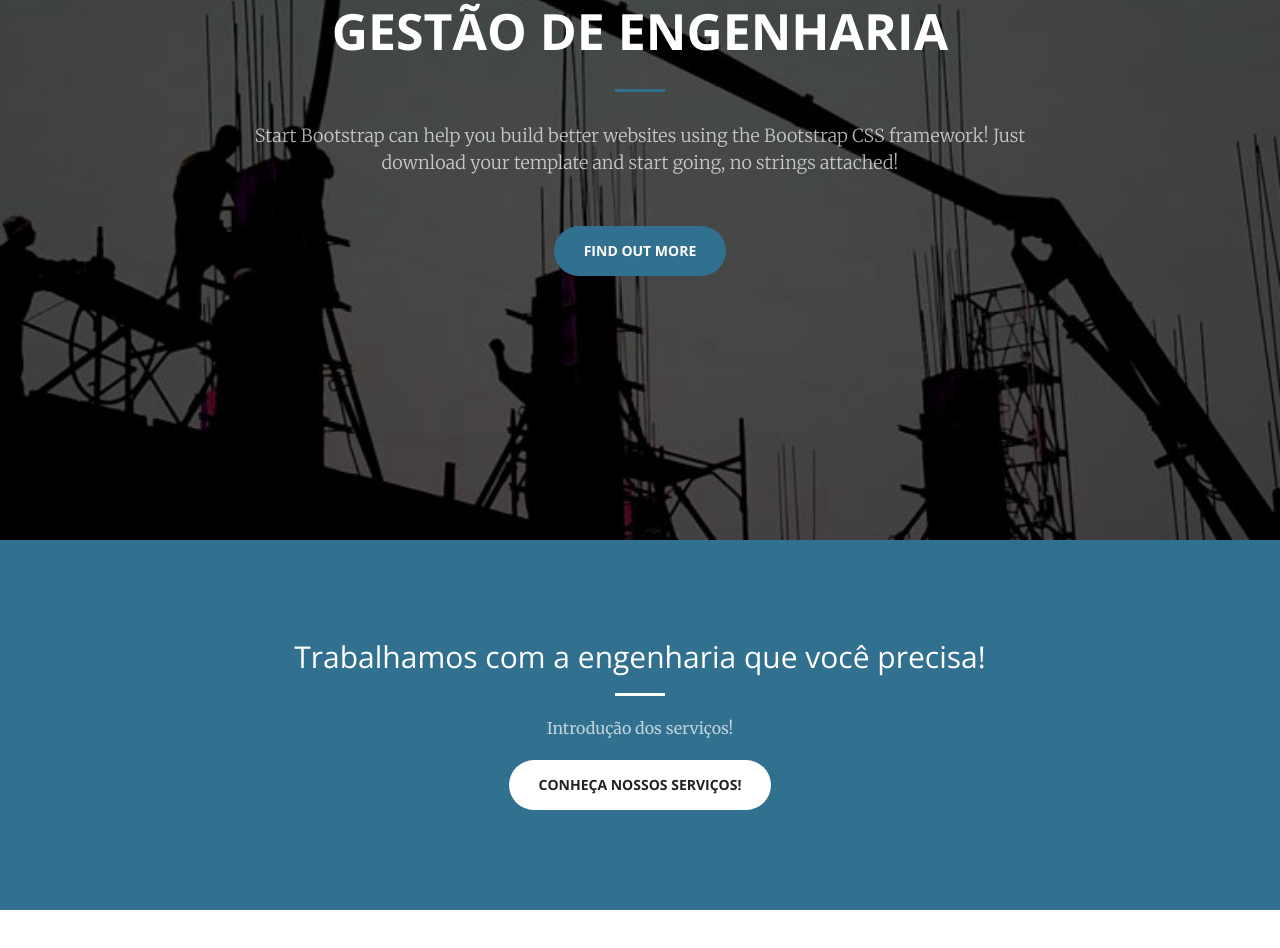
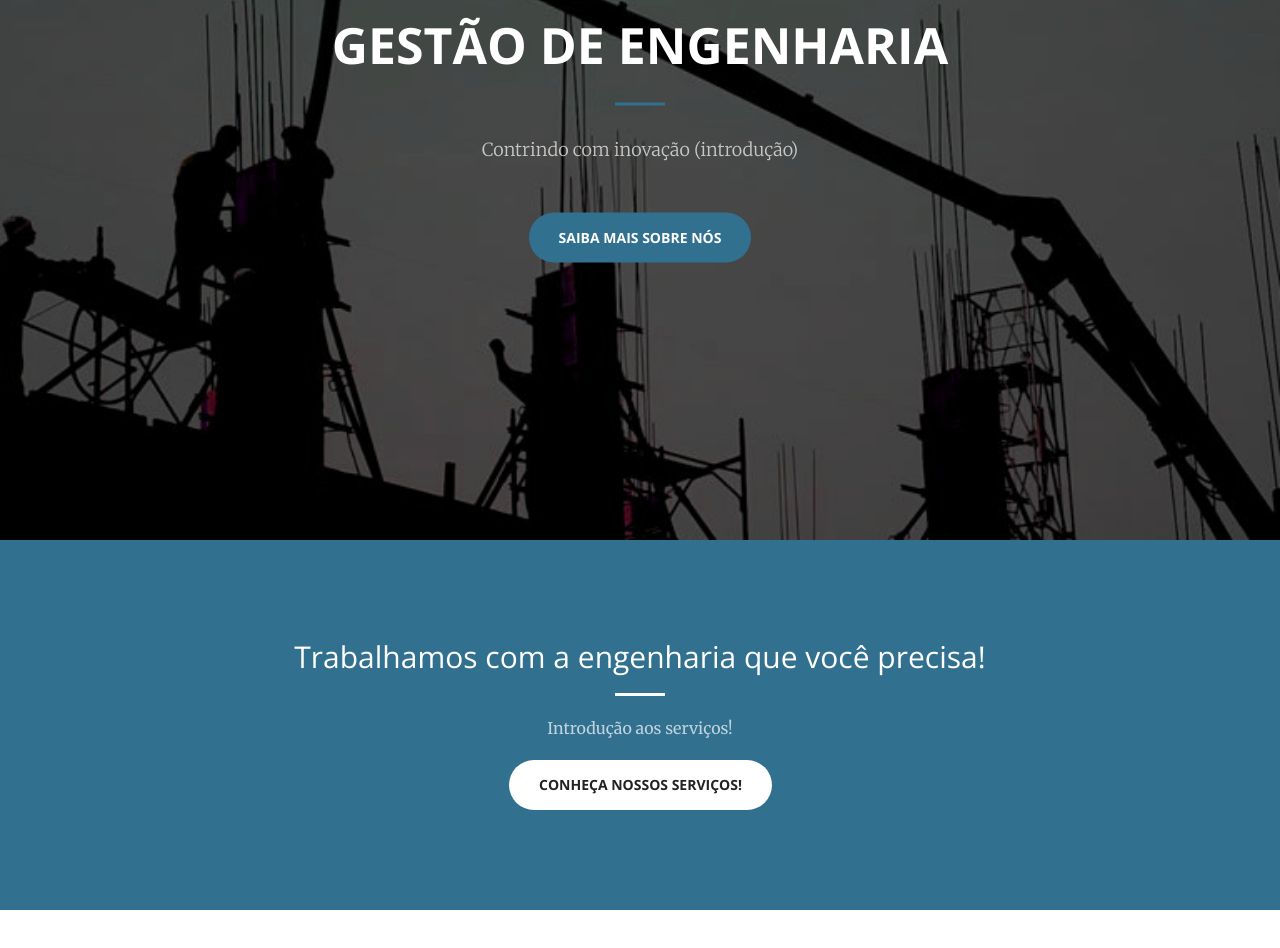
Before and after one commit to rosaCarolsampaio/Calesmon, a website: page index.html in a window 1280 px wide. Shown: the part 260-1208 px from the top of the page. Drawn offline with nearby package versions, Linux system fonts and the light colour scheme.

Commit message:
Alterações P/Info #0105

```diff
--- a/index.html
+++ b/index.html
@@ -75,8 +75,8 @@
             <div class="header-content-inner">
                 <h1 id="homeHeading">Gestão de Engenharia</h1>
                 <hr>
-                <p>Start Bootstrap can help you build better websites using the Bootstrap CSS framework! Just download your template and start going, no strings attached!</p>
-                <a href="#about" class="btn btn-primary btn-xl page-scroll">Find Out More</a>
+                <p>Contrindo com inovação (introdução)</p>
+                <a href="#about" class="btn btn-primary btn-xl page-scroll">Saiba mais sobre nós</a>
             </div>
         </div>
     </header>
@@ -87,7 +87,7 @@
                 <div class="col-lg-8 col-lg-offset-2 text-center">
                     <h2 class="section-heading">Trabalhamos com a engenharia que você precisa!</h2>
                     <hr class="light">
-                    <p class="text-faded">Introdução dos serviços!</p>
+                    <p class="text-faded">Introdução aos serviços!</p>
                     <a href="#services" class="page-scroll btn btn-default btn-xl sr-button">Conheça nossos serviços!</a>
                 </div>
             </div>
```
